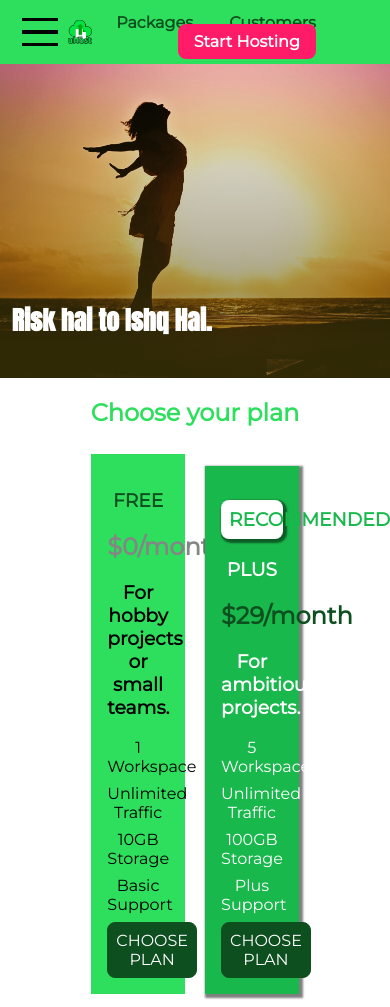
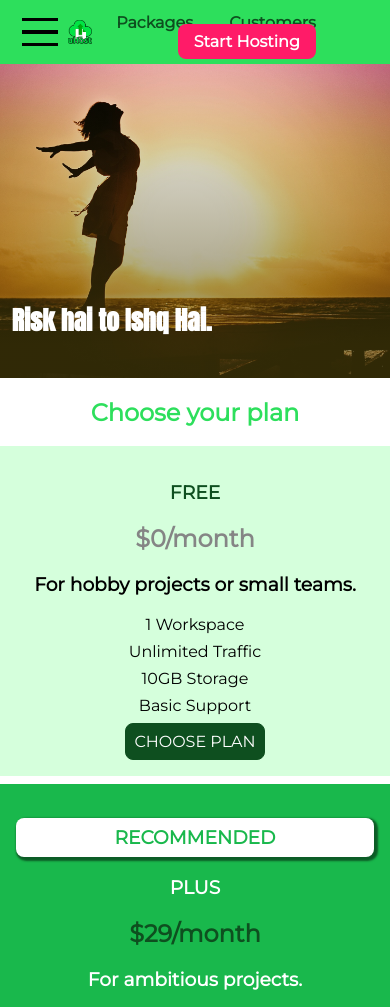
Before and after one commit to rudhrainfogain/CSS, a website: page Section10/index.html in a window 390 px wide. Shown: the top 1007 px of the page. Drawn offline with Linux system fonts and the light colour scheme.

Commit message:
MobileFirstPlans

```diff
--- a/Section10/main.css
+++ b/Section10/main.css
@@ -1,5 +1,5 @@
 #product-overview {
-    background: linear-gradient(to top, rgba(80, 68, 10, 0.6) 10%, transparent), url("images/freedom.jpg") #ff1b68 left 10% bottom 80%/cover no-repeat border-box;
+    background: linear-gradient(to top, rgba(80, 68, 10, 0.6) 10%, transparent), url("images/freedom.jpg") #ff1b68 center/cover no-repeat border-box;
     /* background-image: linear-gradient(red,blue); */
     /* background-image: linear-gradient(to bottom, red, blue); */
     /* background-image: linear-gradient(to left bottom, red, blue); */
@@ -43,7 +43,8 @@
     }
 }
 
-@media (min-width: 60rem) {
+
+/* @media (min-width: 60rem) {
     #product-overview {
         height: 50vh;
         background-position: 50% 25%;
@@ -51,33 +52,31 @@
     #product-overview h1 {
         font-size: 5rem;
     }
-}
+} */
 
 .section-title {
     color: #2ddf5c;
     text-align: center;
 }
 
-.plan__list {
-    width: 80%;
-    margin: auto;
+
+/* .plan__list {
+    width: 100%;
     text-align: center;
-}
+} */
 
 .plan {
-    background: #2ddf5c;
+    background: #d5ffdc;
     text-align: center;
     padding: 1rem;
-    margin: 0.5rem;
-    display: inline-block;
-    width: 30%;
-    vertical-align: center;
+    margin: 0.5rem 0;
+    width: 100%;
 }
 
 .plan--highlighted {
     background: #19b84c;
     color: white;
-    box-shadow: 2px 2px 2px 2px rgba(0, 0, 0, 0.5);
+    /*  box-shadow: 2px 2px 2px 2px rgba(0, 0, 0, 0.5); */
 }
 
 .plan__annotation {
```
